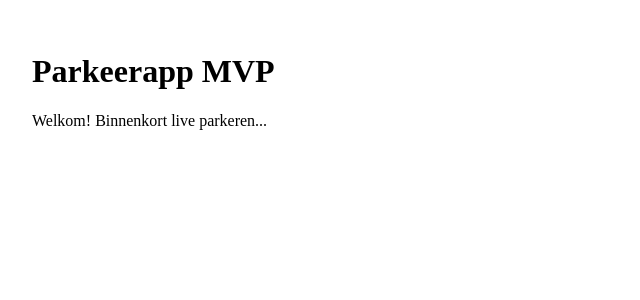
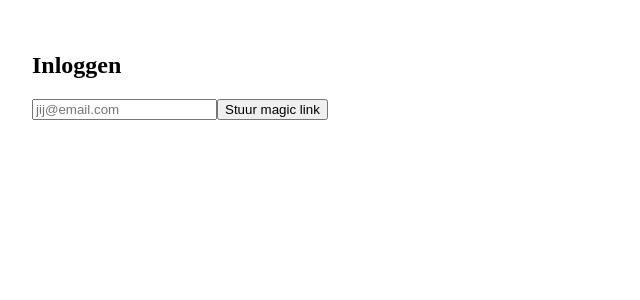
Before and after one commit to joostkamstra/parkeerapp-mvp, a React (Vite) app: page / in a window 1280 px wide. Shown: the top 300 px of the page, without its empty margins (0-640 px from the left). Built offline with nearby package versions, Linux system fonts and the light colour scheme; no server answers.

Commit message:
Show login screen in App

```diff
--- a/src/App.tsx
+++ b/src/App.tsx
@@ -1,8 +1,9 @@
+import Login from './pages/Login'
+
 function App() {
   return (
-    <div style={{ padding: 24 }}>
-      <h1>Parkeerapp MVP</h1>
-      <p>Welkom! Binnenkort live parkeren...</p>
+    <div>
+      <Login />
     </div>
   )
 }
```
